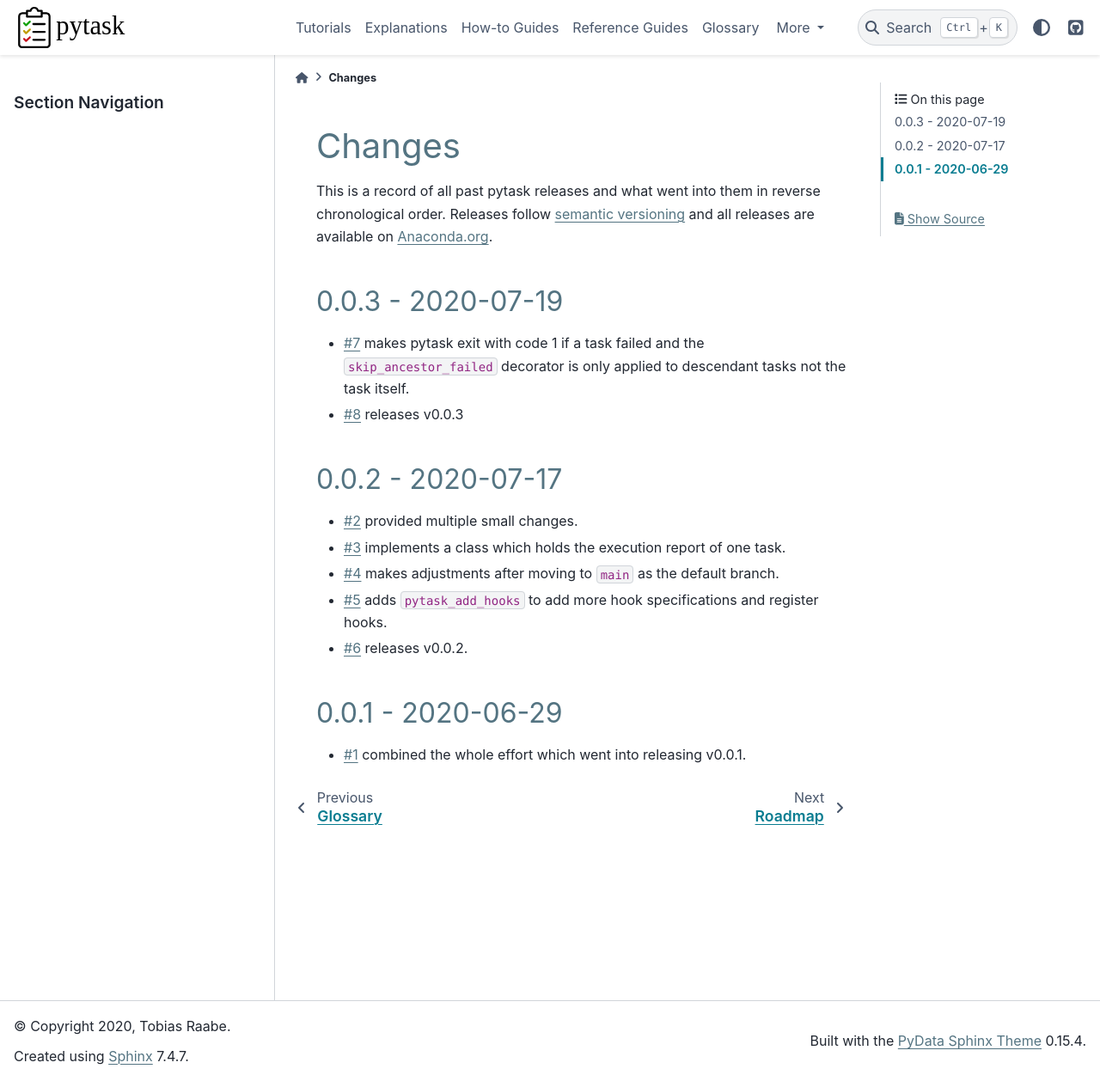
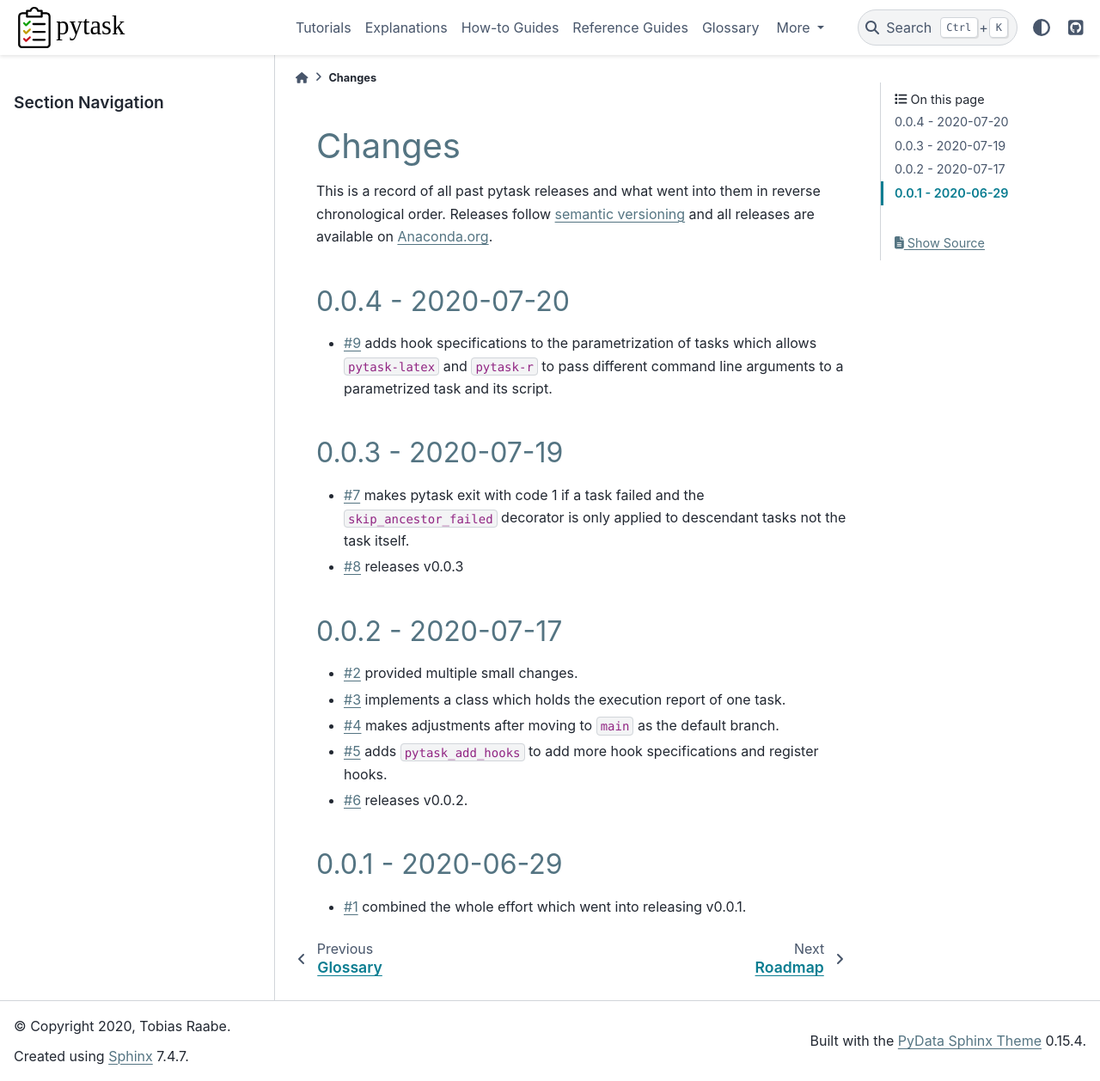
Before and after one commit to pytask-dev/pytask, a Sphinx documentation site: the page built from docs/changes.rst, in a window 1280 px wide and 1258 px high. Shown: the whole window at 86% size. Built offline with Sphinx 7.4.7 and the PyData theme 0.15.4, drawn with Linux system fonts in a browser that asks for light colours.

Commit message:
Add changes.

```diff
--- a/docs/changes.rst
+++ b/docs/changes.rst
@@ -4,6 +4,13 @@
 This is a record of all past pytask releases and what went into them in reverse
 chronological order. Releases follow `semantic versioning <https://semver.org/>`_ and
 all releases are available on `Anaconda.org <https://anaconda.org/pytask/pytask>`_.
+
+0.0.4 - 2020-07-20
+------------------
+
+- :gh:`9` adds hook specifications to the parametrization of tasks which allows
+  ``pytask-latex`` and ``pytask-r`` to pass different command line arguments to a
+  parametrized task and its script.
 
 
 0.0.3 - 2020-07-19
```
